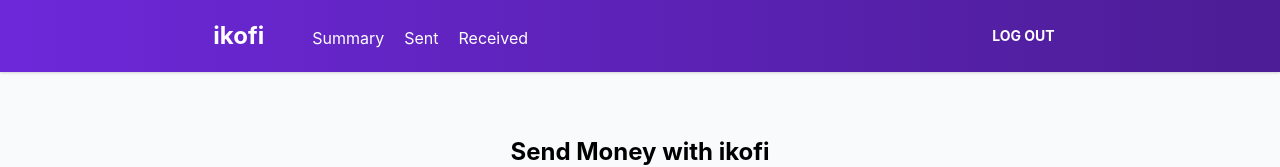
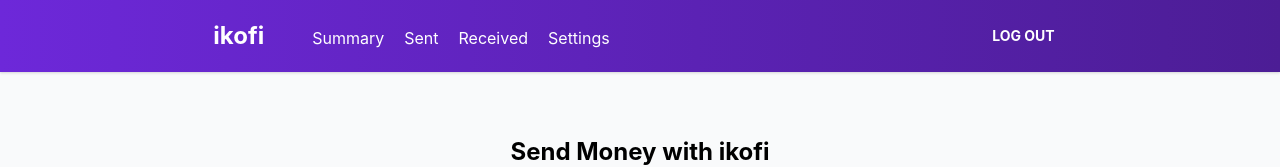
Before and after one commit to irumvanselme/ikofi-web, a Nuxt app: page /money/send in a window 1280 px wide. Shown: the top 167 px of the page. Built offline with nearby package versions, Linux system fonts and the light colour scheme.

Commit message:
Add settings to Navbar.vue

```diff
--- a/components/Navbar.vue
+++ b/components/Navbar.vue
@@ -32,6 +32,13 @@
 							color="white"
 						/>
 					</div>
+					<div class="pr-5">
+						<Link
+							to="/account/received"
+							text="Settings"
+							color="white"
+						/>
+					</div>
 				</div>
 			</div>
 			<div>
```
